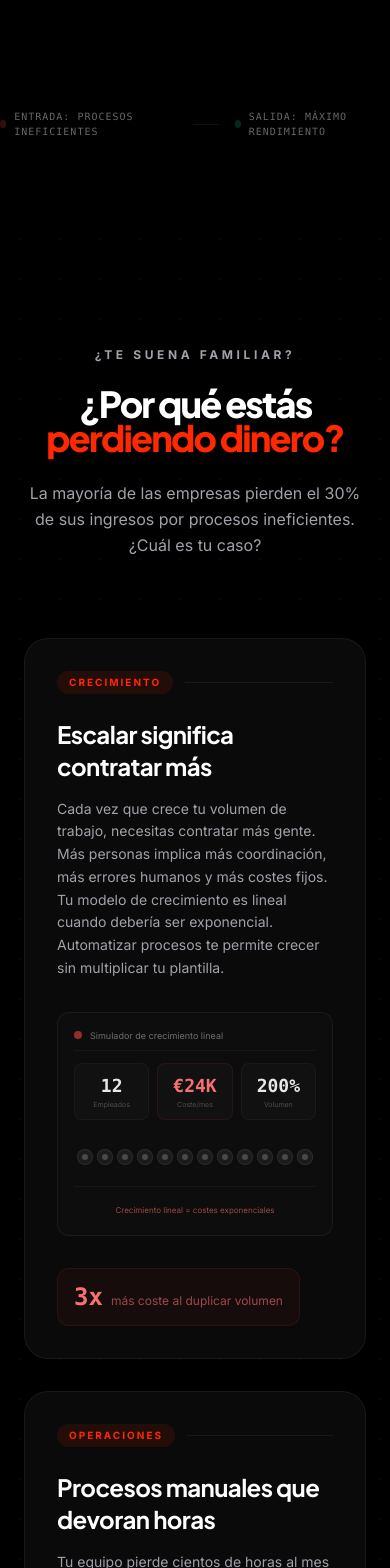
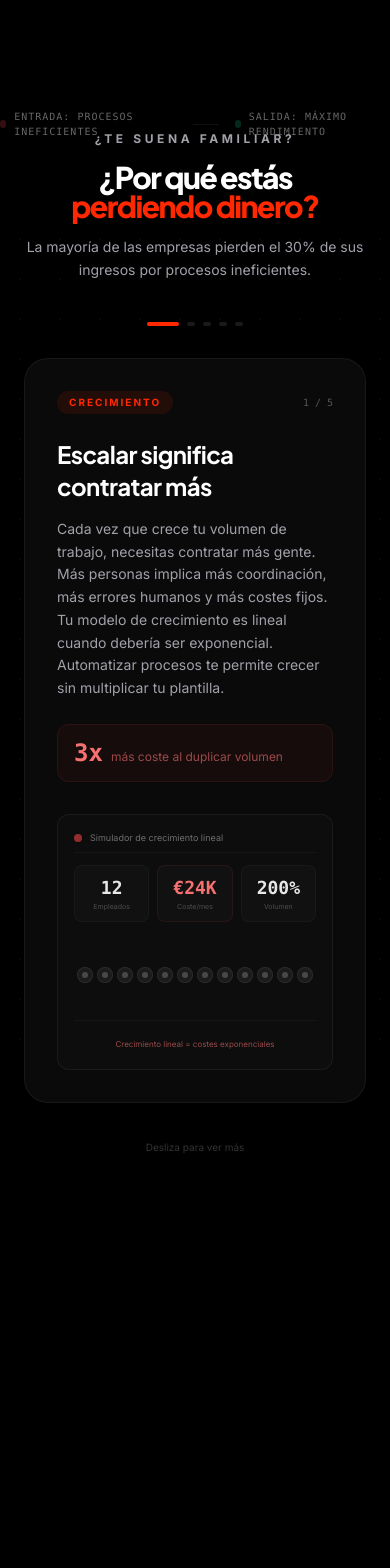
Before and after one commit to grupograndir/grupo-grandir-web, a React (Vite) app: page / in a window 390 px wide. Shown: the part 1300-2868 px from the top of the page. Built offline with nearby package versions, Linux system fonts and the light colour scheme.

Commit message:
refactor(ui): PainPoints — scroll-pinned single card with natural scroll progress

```diff
--- a/src/components/PainPoints.jsx
+++ b/src/components/PainPoints.jsx
@@ -1,5 +1,5 @@
 import React, { useState, useEffect, useRef } from 'react';
-import { motion, useInView } from 'framer-motion';
+import { motion, AnimatePresence } from 'framer-motion';
 
 /* ======================================================
    Pain Points — Methodology-style natural scroll
@@ -402,63 +402,45 @@ const painPoints = [
 ];
 
 /* ======================================================
-   PainPoint Card — individual scrollable card
+   Main Section — Scroll-pinned single card swap
    ====================================================== */
-const PainPointCard = ({ point }) => {
-    const cardRef = useRef(null);
-    const isInView = useInView(cardRef, { once: false, amount: 0.4 });
+const PainPoints = () => {
+    const sectionRef = useRef(null);
+    const [activeIndex, setActiveIndex] = useState(0);
+    const total = painPoints.length;
+
+    useEffect(() => {
+        const handleScroll = () => {
+            const section = sectionRef.current;
+            if (!section) return;
+
+            const rect = section.getBoundingClientRect();
+            const sectionHeight = section.offsetHeight;
+            const viewportH = window.innerHeight;
+            const scrollableRange = sectionHeight - viewportH;
+
+            if (scrollableRange <= 0) return;
+
+            // How far we've scrolled into the section (0 = top visible, 1 = fully scrolled)
+            const progress = Math.max(0, Math.min(1, -rect.top / scrollableRange));
+            const idx = Math.min(total - 1, Math.floor(progress * total));
+            setActiveIndex(idx);
+        };
+
+        window.addEventListener('scroll', handleScroll, { passive: true });
+        return () => window.removeEventListener('scroll', handleScroll);
+    }, [total]);
+
+    const activePoint = painPoints[activeIndex];
+    const isLastSlide = activeIndex === total - 1;
 
     return (
-        <motion.div
-            ref={cardRef}
-            initial={{ opacity: 0, y: 40 }}
-            whileInView={{ opacity: 1, y: 0 }}
-            viewport={{ once: true, amount: 0.3 }}
-            transition={{ duration: 0.8, ease: [0.16, 1, 0.3, 1] }}
-            className="bg-[#0A0A0A] border border-white/[0.06] rounded-3xl p-8 lg:p-10"
+        <section
+            ref={sectionRef}
+            className="relative bg-background"
+            style={{ height: `${(total + 1) * 100}vh` }}
         >
-            {/* Tag */}
-            <div className="flex items-center gap-3 mb-6">
-                <span className="text-[10px] font-bold tracking-[0.2em] uppercase text-accent bg-accent/10 px-3 py-1 rounded-full">
-                    {point.tag}
-                </span>
-                <div className="h-[1px] flex-1 bg-white/[0.06]" />
-            </div>
-
-            {/* Title */}
-            <h3 className="text-2xl md:text-3xl font-bold tracking-tight text-white mb-4 font-display">
-                {point.title}
-            </h3>
-
-            {/* Description */}
-            <p className="text-secondary text-sm md:text-base leading-relaxed mb-8">
-                {point.description}
-            </p>
-
-            {/* Animation */}
-            <div className="mb-8 h-56">
-                <AnimationForType type={point.animation} isActive={isInView} />
-            </div>
-
-            {/* Stat */}
-            <div className="flex items-baseline gap-2 px-4 py-3 bg-red-500/5 border border-red-500/10 rounded-xl inline-flex">
-                <span className="text-2xl font-extrabold text-red-400 font-mono">
-                    {point.stat.value}
-                </span>
-                <span className="text-xs text-red-400/60">
-                    {point.stat.label}
-                </span>
-            </div>
-        </motion.div>
-    );
-};
-
-/* ======================================================
-   Main Section — Full-width cards, natural scroll
-   ====================================================== */
-const PainPoints = () => {
-    return (
-        <section className="relative py-32 bg-background overflow-hidden">
+            <div className="sticky top-0 left-0 w-full h-screen flex items-center justify-center z-10">
                 {/* Subtle background grid pattern */}
                 <div className="absolute inset-0 opacity-[0.03] pointer-events-none"
                     style={{ backgroundImage: 'radial-gradient(#fff 1px, transparent 1px)', backgroundSize: '40px 40px' }} />
@@ -468,42 +450,91 @@ const PainPoints = () => {
                     <motion.div
                         initial={{ opacity: 0, y: 20 }}
                         whileInView={{ opacity: 1, y: 0 }}
-                    viewport={{ once: true, amount: 0.3 }}
+                        viewport={{ once: true }}
                         transition={{ duration: 0.8, ease: [0.16, 1, 0.3, 1] }}
-                    className="text-center mb-20"
+                        className="text-center mb-10"
                     >
-                    <span className="text-xs font-semibold tracking-[0.3em] uppercase text-secondary mb-6 block">
+                        <span className="text-xs font-semibold tracking-[0.3em] uppercase text-secondary mb-4 block">
                             ¿Te suena familiar?
                         </span>
-                    <h2 className="text-4xl md:text-6xl lg:text-7xl font-extrabold tracking-tighter leading-[0.95] font-display mb-6">
+                        <h2 className="text-3xl md:text-5xl lg:text-6xl font-extrabold tracking-tighter leading-[0.95] font-display mb-4">
                             ¿Por qué estás<br />
                             <span className="text-accent">perdiendo dinero?</span>
                         </h2>
-                    <p className="text-secondary text-base md:text-lg max-w-lg mx-auto leading-relaxed">
-                        La mayoría de las empresas pierden el 30% de sus ingresos por procesos ineficientes. ¿Cuál es tu caso?
+                        <p className="text-secondary text-sm md:text-base max-w-lg mx-auto leading-relaxed">
+                            La mayoría de las empresas pierden el 30% de sus ingresos por procesos ineficientes.
                         </p>
                     </motion.div>
 
-                {/* Cards — full width, natural scroll */}
-                <div className="space-y-8">
-                    {painPoints.map((point) => (
-                        <PainPointCard key={point.id} point={point} />
+                    {/* Step dots */}
+                    <div className="flex items-center justify-center gap-2 mb-8">
+                        {painPoints.map((_, i) => (
+                            <div
+                                key={i}
+                                className={`h-1 rounded-full transition-all duration-500 ${i === activeIndex ? 'w-8 bg-accent' : 'w-2 bg-white/10'
+                                    }`}
+                            />
                         ))}
+                    </div>
 
-                    {/* CTA after all cards */}
+                    {/* Single card — swaps on scroll */}
+                    <div className="bg-[#0A0A0A] border border-white/[0.06] rounded-3xl p-8 lg:p-10 max-w-4xl mx-auto">
+                        <AnimatePresence mode="wait">
                             <motion.div
+                                key={activePoint.id}
                                 initial={{ opacity: 0, y: 30 }}
-                        whileInView={{ opacity: 1, y: 0 }}
-                        viewport={{ once: true, amount: 0.3 }}
-                        transition={{ duration: 0.8, ease: [0.16, 1, 0.3, 1] }}
-                        className="bg-[#0A0A0A] border border-white/[0.06] rounded-3xl p-8 lg:p-10 text-center"
+                                animate={{ opacity: 1, y: 0 }}
+                                exit={{ opacity: 0, y: -20 }}
+                                transition={{ duration: 0.5, ease: [0.16, 1, 0.3, 1] }}
                             >
+                                {/* Tag + Counter */}
+                                <div className="flex items-center justify-between mb-6">
+                                    <span className="text-[10px] font-bold tracking-[0.2em] uppercase text-accent bg-accent/10 px-3 py-1 rounded-full">
+                                        {activePoint.tag}
+                                    </span>
+                                    <span className="text-[10px] text-white/30 font-mono">
+                                        {activeIndex + 1} / {total}
+                                    </span>
+                                </div>
+
+                                {/* Content grid */}
+                                <div className="grid grid-cols-1 lg:grid-cols-2 gap-8 items-start" style={{ minHeight: '280px' }}>
+                                    {/* Left: Text */}
+                                    <div className="flex flex-col justify-between h-full" style={{ minHeight: '260px' }}>
+                                        <div>
                                             <h3 className="text-2xl md:text-3xl font-bold tracking-tight text-white mb-4 font-display">
-                            ¿Te sientes identificado?
+                                                {activePoint.title}
                                             </h3>
-                        <p className="text-secondary text-sm md:text-base leading-relaxed mb-6 max-w-md mx-auto">
-                            Todos estos problemas tienen una solución común: digitalizar, automatizar e integrar tu operativa con tecnología a medida.
+                                            <p className="text-secondary text-sm md:text-base leading-relaxed mb-6">
+                                                {activePoint.description}
                                             </p>
+                                        </div>
+                                        {/* Stat */}
+                                        <div className="flex items-baseline gap-2 px-4 py-3 bg-red-500/5 border border-red-500/10 rounded-xl inline-flex">
+                                            <span className="text-2xl font-extrabold text-red-400 font-mono">
+                                                {activePoint.stat.value}
+                                            </span>
+                                            <span className="text-xs text-red-400/60">
+                                                {activePoint.stat.label}
+                                            </span>
+                                        </div>
+                                    </div>
+
+                                    {/* Right: Animation */}
+                                    <div className="h-64">
+                                        <AnimationForType type={activePoint.animation} isActive={true} />
+                                    </div>
+                                </div>
+
+                                {/* CTA on last slide */}
+                                {isLastSlide && (
+                                    <motion.div
+                                        initial={{ opacity: 0, y: 10 }}
+                                        animate={{ opacity: 1, y: 0 }}
+                                        transition={{ delay: 0.3, duration: 0.5 }}
+                                        className="mt-8 pt-6 border-t border-white/[0.04] text-center"
+                                    >
+                                        <p className="text-secondary text-sm mb-4">¿Te sientes identificado? Podemos solucionarlo.</p>
                                         <a
                                             href="#contacto"
                                             className="inline-flex items-center gap-2 bg-accent hover:bg-accent/90 text-white font-semibold px-8 py-3 rounded-full transition-all duration-300 hover:shadow-[0_0_30px_rgba(255,40,0,0.3)] hover:scale-105"
@@ -512,6 +543,21 @@ const PainPoints = () => {
                                             <svg width="16" height="16" viewBox="0 0 16 16" fill="none"><path d="M3 8h10M9 4l4 4-4 4" stroke="currentColor" strokeWidth="1.5" strokeLinecap="round" strokeLinejoin="round" /></svg>
                                         </a>
                                     </motion.div>
+                                )}
+                            </motion.div>
+                        </AnimatePresence>
+                    </div>
+
+                    {/* Scroll hint */}
+                    {!isLastSlide && (
+                        <motion.div
+                            animate={{ y: [0, 6, 0] }}
+                            transition={{ repeat: Infinity, duration: 2 }}
+                            className="text-center mt-6"
+                        >
+                            <span className="text-[10px] text-white/20">Desliza para ver más</span>
+                        </motion.div>
+                    )}
                 </div>
             </div>
         </section>
```
Lines whose indentation alone changed are shown as unchanged.
